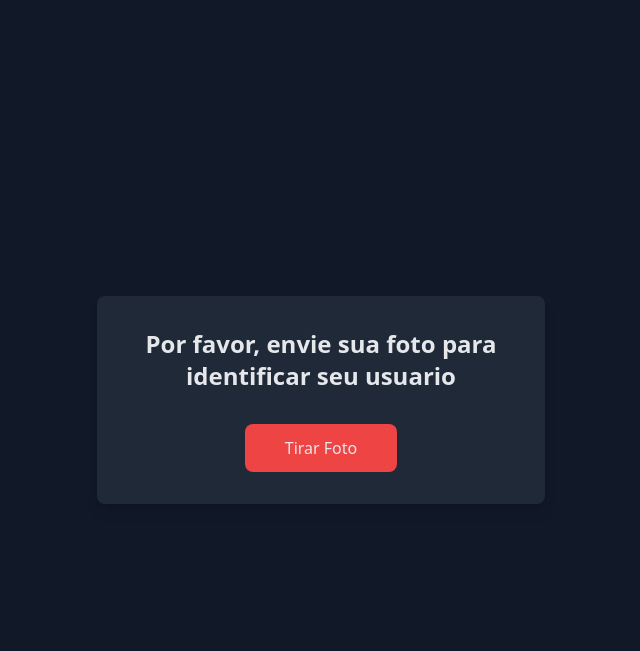
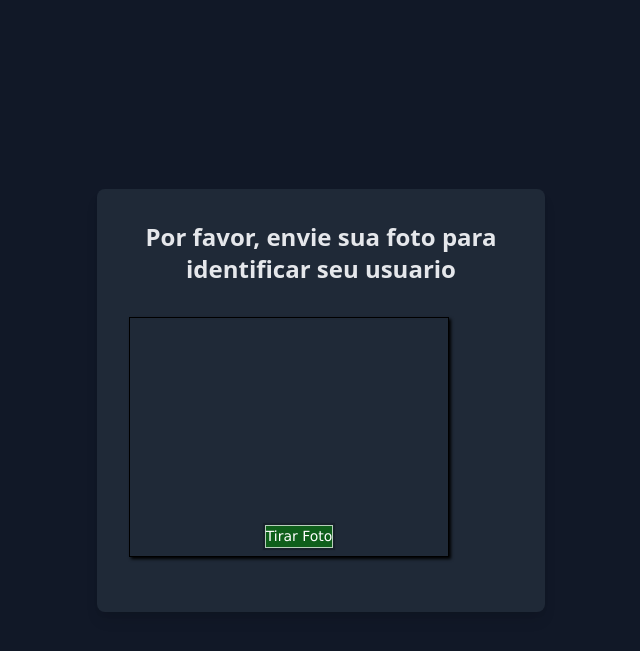
Before and after one commit to L3mitch/Estatistica-Aplicada, a Flask app: page /leitura in a window 1280 px wide. Shown: the top 651 px of the page, without its empty margins (319-959 px from the left). Run offline with Flask 3, Linux system fonts and the light colour scheme; some libraries are stand-ins or nearby versions.

Commit message:
atualizacoes

```diff
--- a/api/app/templates/leitura.html
+++ b/api/app/templates/leitura.html
@@ -1,41 +1,51 @@
 <!DOCTYPE html>
 <html lang="pt-br">
 <head>
-    <meta charset="UTF-8" />
-    <meta name="viewport" content="width=device-width, initial-scale=1.0" />
-    <link
-      href="https://cdn.jsdelivr.net/npm/tailwindcss@2.2.19/dist/tailwind.min.css"
-      rel="stylesheet"
-    />
-    <script src="https://ajax.googleapis.com/ajax/libs/jquery/3.5.1/jquery.min.js"></script>
-    <script src="https://cdn.jsdelivr.net/npm/sweetalert2@11"></script>
+  <meta charset="UTF-8">
+  <meta name="viewport" content="width=device-width, initial-scale=1.0">
+  <link href="https://cdn.jsdelivr.net/npm/tailwindcss@2.2.19/dist/tailwind.min.css" rel="stylesheet">
   <title>Estatística Aplicada</title>
 </head>
 <body class="bg-gray-900 text-gray-200">
   <div class="flex justify-center items-center h-screen">
-      <div
-        class="bg-gray-800 rounded-lg shadow-lg p-8 max-w-md w-full"
-        id="formItem"
-      >
-        <h1 class="text-2xl font-bold mb-8 text-center">
-          Por favor, envie sua foto para identificar seu usuario
-        </h1>
+    <div class="bg-gray-800 rounded-lg shadow-lg p-8 max-w-md w-full" id="formItem">
+      <h1 class="text-2xl font-bold mb-8 text-center">Por favor, envie sua foto para identificar seu usuario</h1>
 
       <form action="" id="formSave">
-          <div class="flex flex-col">
-            <div class="flex flex-col justify-center">
-              <video class="hidden" id="video">Video stream not available.</video>
-              <button class="bg-red-500 mx-auto px-10 py-3 rounded-lg transition-all hover:bg-red-700" id="startbutton">Tirar Foto</button>
+        <div class="contentarea">
+          <div class="camera">
+            <video id="video">Video stream not available.</video>
+            <button id="startbutton">Tirar Foto</button>
           </div>
           <canvas id="canvas"> </canvas>
-            <input type="hidden" id="user_photo" name="user_photo" />
+          <input type="hidden" id="user_photo" name="user_photo">
         </div>
       </form>
     </div>
   </div>
   <style>
+
+    #video {
+  border: 1px solid black;
+  box-shadow: 2px 2px 3px black;
+  width: 320px;
+  height: 240px;
+}
+
+#photo {
+  border: 1px solid black;
+  box-shadow: 2px 2px 3px black;
+  width: 320px;
+  height: 240px;
+}
+
 #canvas {
   display: none;
+}
+
+.camera {
+  width: 340px;
+  display: inline-block;
 }
 
 .output {
@@ -44,9 +54,21 @@
   vertical-align: top;
 }
 
+#startbutton {
+  display: block;
+  position: relative;
+  margin-left: auto;
+  margin-right: auto;
+  bottom: 32px;
+  background-color: rgb(0 150 0 / 50%);
+  border: 1px solid rgb(255 255 255 / 70%);
+  box-shadow: 0px 0px 1px 2px rgb(0 0 0 / 20%);
+  font-size: 14px;
+  font-family: "Lucida Grande", "Arial", sans-serif;
+  color: rgb(255 255 255 / 100%);
+}
+
 .contentarea {
-        display: flex;
-        flex-direction: column;
   font-size: 16px;
   font-family: "Lucida Grande", "Arial", sans-serif;
   width: 760px;
@@ -54,6 +76,8 @@
   </style>
 
   <script>
+
+
 (() => {
   const width = 1280;
   let height = 0;
@@ -77,21 +101,20 @@
     return false;
   }
 
-        function loadCamera() {
-          Swal.fire({
-            title: "Tirar Foto",
-            html: '<video id="video" class="w-full rounded-lg" autoplay></video>',
-            showCancelButton: true,
-            confirmButtonText: "Tirar",
-            cancelButtonText: "Cancelar",
-            willOpen: () => {
-              const videoElement =
-                Swal.getHtmlContainer().querySelector("#video");
+  function startup() {
+    if (showViewLiveResultButton()) {
+      return;
+    }
+    video = document.getElementById("video");
+    canvas = document.getElementById("canvas");
+    user_photo = document.getElementById("user_photo");
+    startbutton = document.getElementById("startbutton");
+
     navigator.mediaDevices
       .getUserMedia({ video: true, audio: false })
       .then((stream) => {
-                  videoElement.srcObject = stream;
-                  videoElement.play();
+        video.srcObject = stream;
+        video.play();
       })
       .catch((err) => {
         console.error(`An error occurred: ${err}`);
@@ -114,31 +137,16 @@
           streaming = true;
         }
       },
-                false
+      false,
     );
-            },
-            preConfirm: () => {
-              takepicture();
-            },
-          });
-        }
-
-        function startup() {
-          if (showViewLiveResultButton()) {
-            return;
-          }
-          video = document.getElementById("video");
-          canvas = document.getElementById("canvas");
-          user_photo = document.getElementById("user_photo");
-          startbutton = document.getElementById("startbutton");
 
     startbutton.addEventListener(
       "click",
       (ev) => {
+        takepicture();
         ev.preventDefault();
-              loadCamera();
       },
-            false
+      false,
     );
 
     clearphoto();
@@ -153,9 +161,6 @@
   }
 
   function takepicture() {
-          const videoElement = Swal.getHtmlContainer().querySelector("#video");
-          const width = videoElement.videoWidth;
-          const height = videoElement.videoHeight;
     const context = canvas.getContext("2d");
     if (width && height) {
       canvas.width = width;
@@ -165,16 +170,16 @@
       const data = canvas.toDataURL("image/png");
       user_photo.value = data;
 
-            const form_save = document.getElementById("formSave");
+      const form_save = document.getElementById('formSave')
       const formData = new FormData(form_save);
-            leitura_facial(formData).then((result) => {
-              if (result.usuario != "") {
-                window.location.href =
-                  '{{ url_for("resposta_fim") }}?user=' + result.usuario;
+      leitura_facial(formData).then(result => {
+        if (result.usuario != '') {
+          window.location.href='{{ url_for("resposta_fim") }}?user=' + result.usuario
         } else {
-                alert("Usuário desconhecido, tente novamente.");
+          alert("Usuário desconhecido, tente novamente.")
         }
       });
+
     } else {
       clearphoto();
     }
@@ -184,7 +189,7 @@
 })();
 
 async function leitura_facial(formData) {
-        const response = await fetch("/leitura_facial", {
+  const response = await fetch('/leitura_facial', {
     method: "POST",
     body: formData,
   });
@@ -192,6 +197,7 @@
   const result = await response.json();
   return result;
 }
+
   </script>
 </body>
 </html>
--- a/api/detector.py
+++ b/api/detector.py
@@ -126,7 +126,7 @@ def recognize_face(
     os.remove(filepath)
     print(image_id," É a foto do " , name)
     del draw
-    pillow_image.show()
+    # pillow_image.show()
     return name
 
 def _recognize_face(unknown_encoding, loaded_encodings):
```
Also changed, not shown: api/app/templates/resposta_fim.html (+9 -4 lines), api/app/templates/resposta_inicio.html (+4 -4 lines), api/pesquisas.db (deleted), pesquisas.db. Lines whose indentation alone changed are shown as unchanged.
